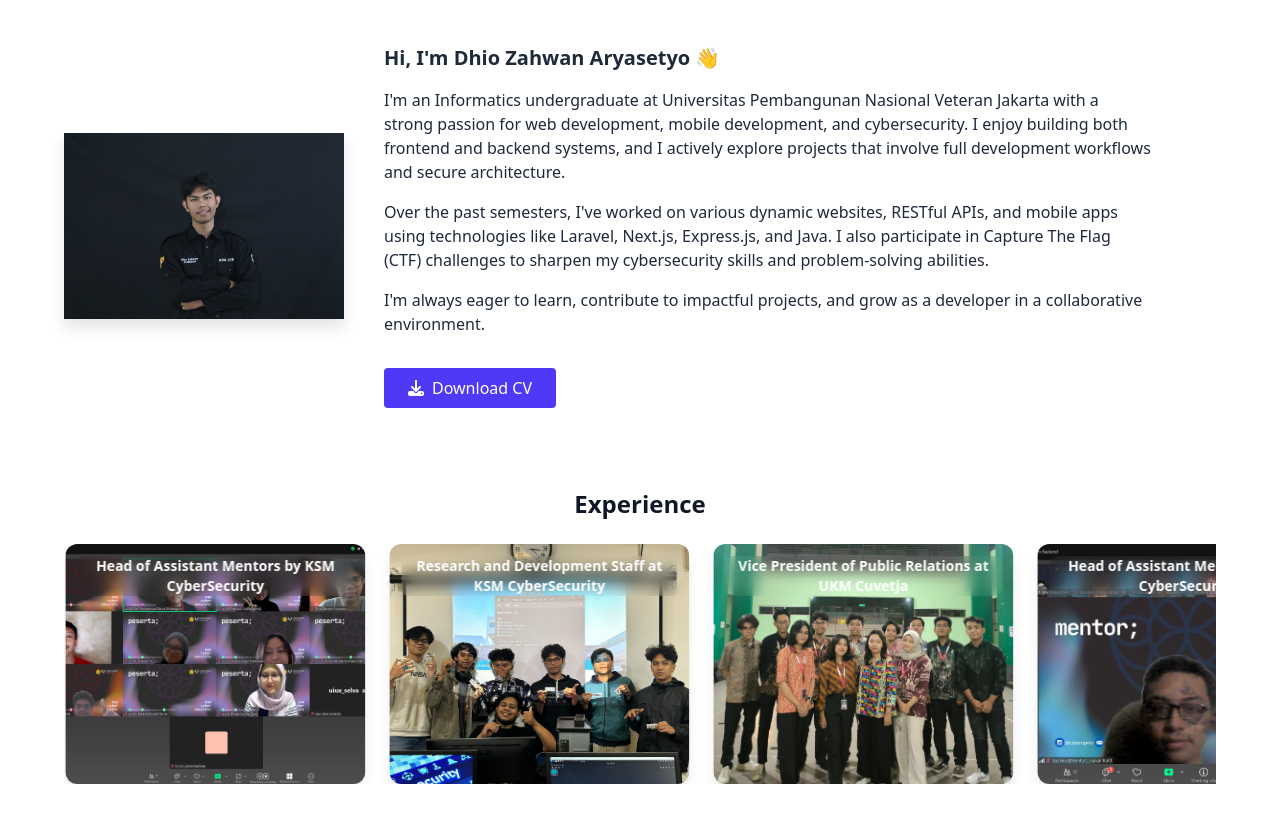
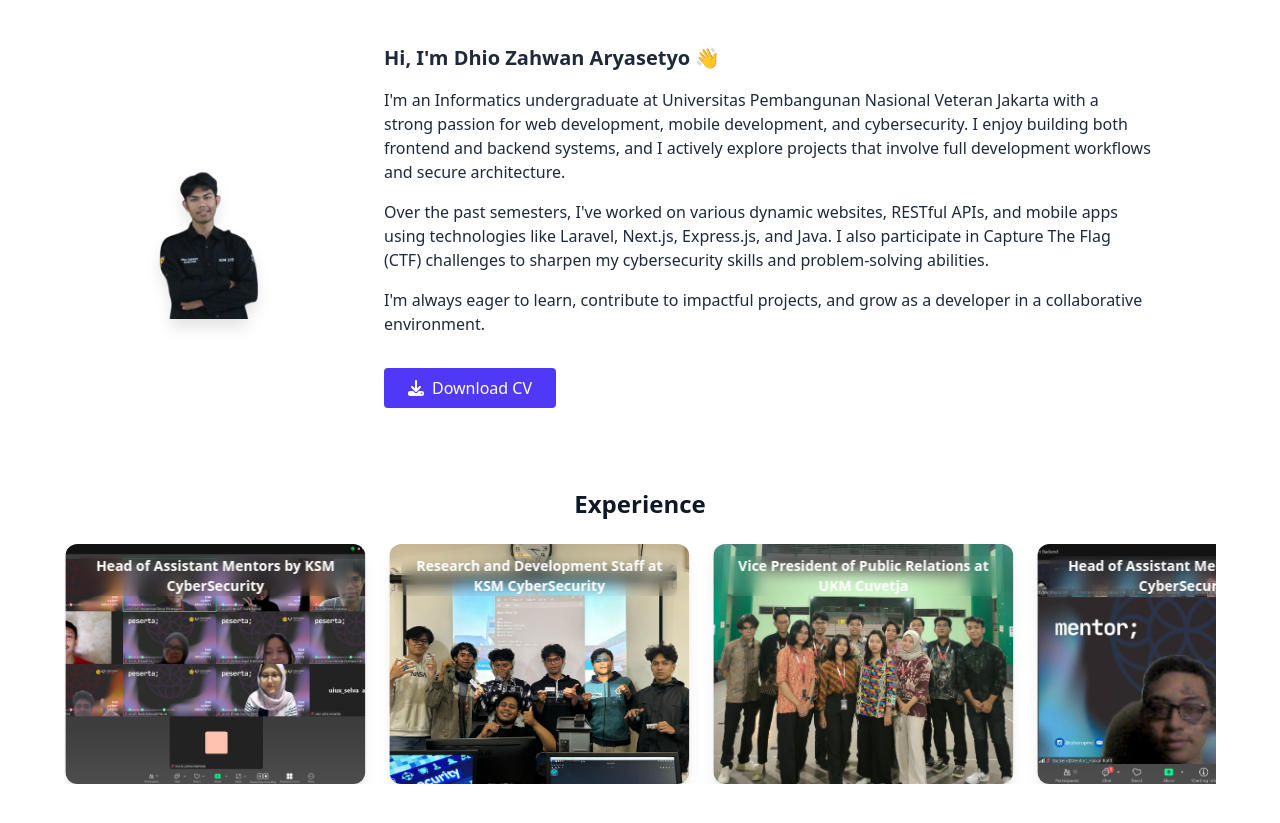
Before and after one commit to Faryuki/Profile-Portofolio-WEB, a Next.js app: page / in a window 1280 px wide. Shown: the part 1000-1823 px from the top of the page. Built offline with nearby package versions, Linux system fonts and the light colour scheme.

Commit message:
Update Foto PP

```diff
--- a/src/app/components/About.tsx
+++ b/src/app/components/About.tsx
@@ -45,7 +45,7 @@ export default function AboutSection() {
             transition={{ duration: 0.8 }}
           >
             <Image
-              src="/profil.jpg"
+              src="/profill.png"
               alt="Foto Dhio"
               width={280}
               height={280}
```
Also changed, not shown: public/profil.png (deleted), public/profill.png (added).
